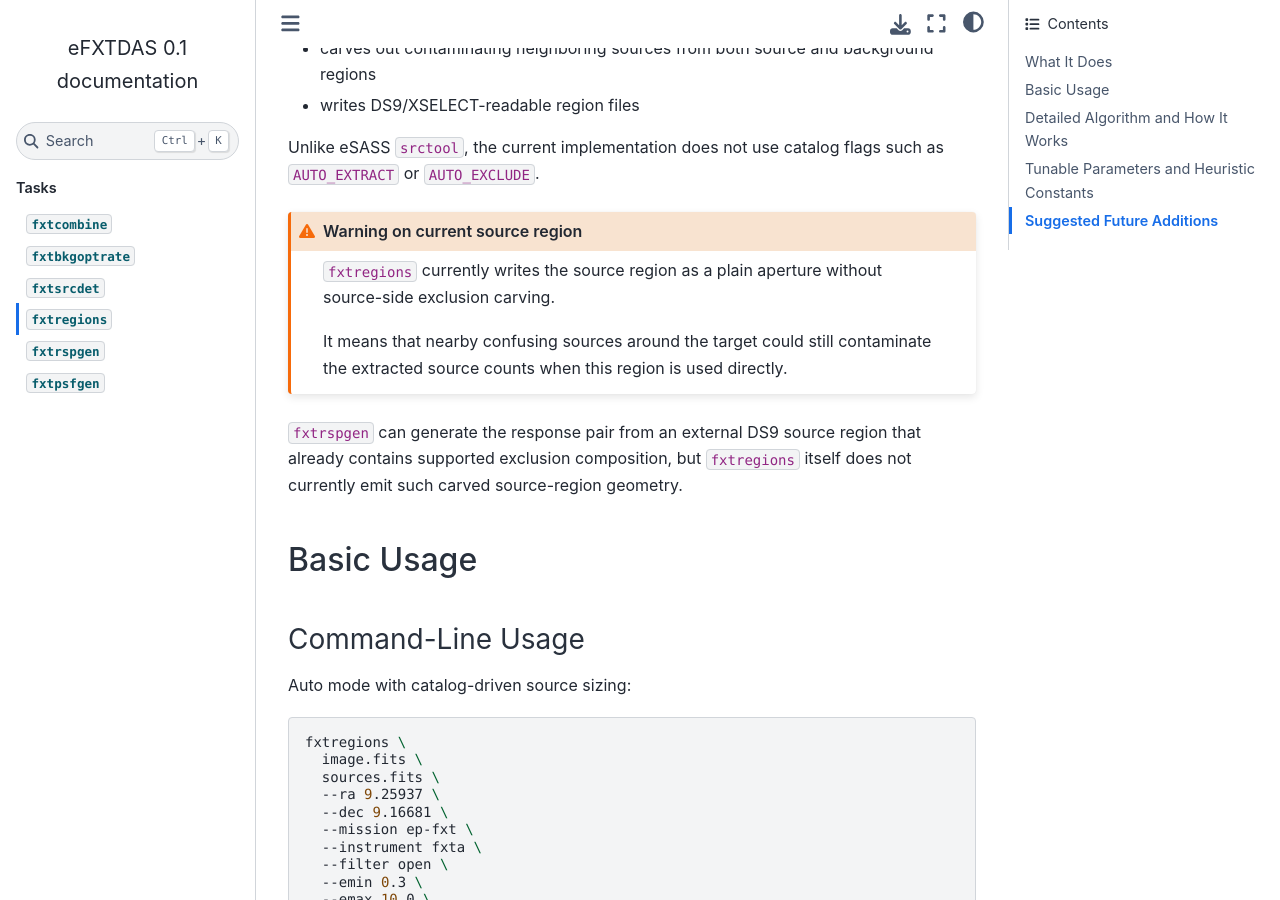
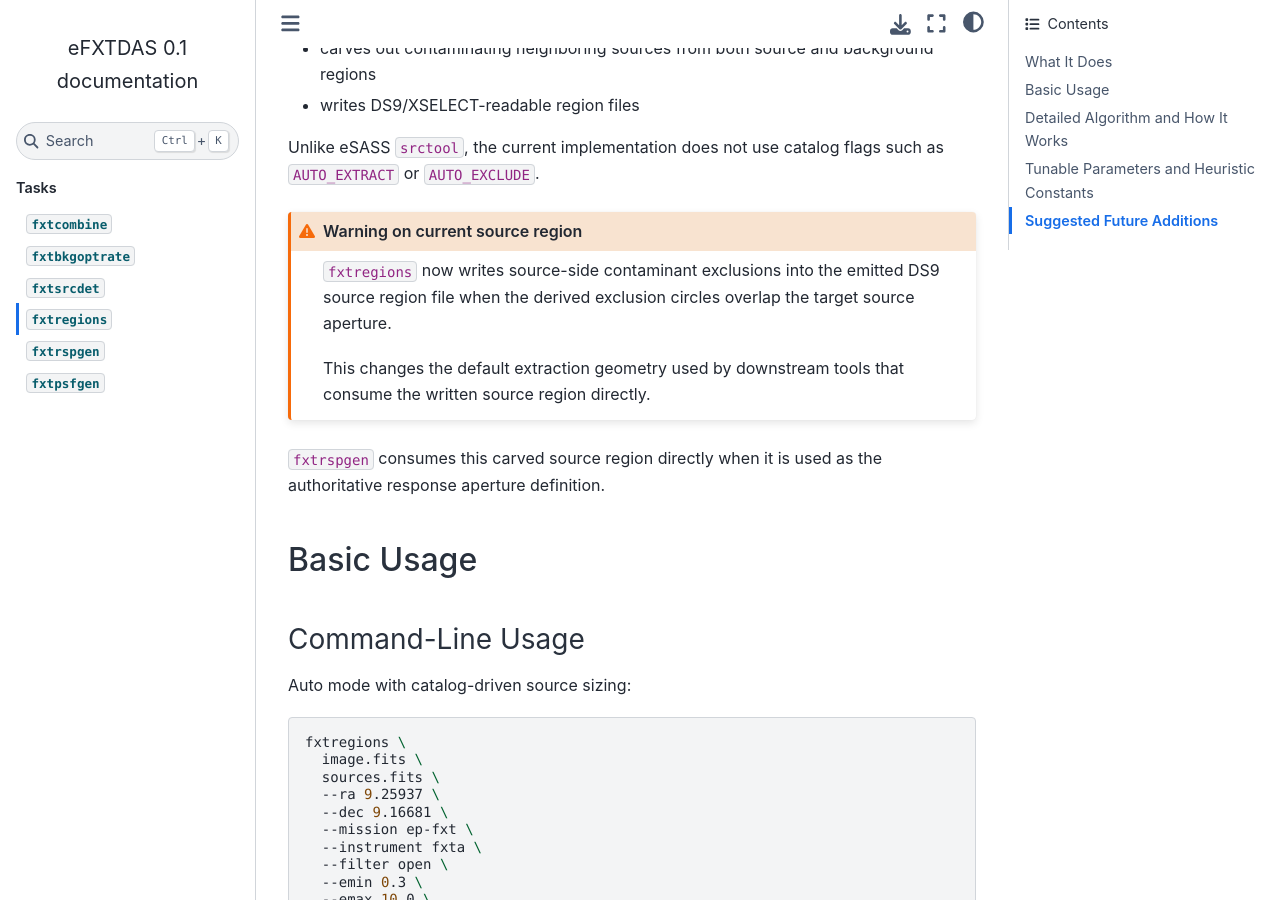
Before and after one commit to AstroChensj/eFXTDAS, a Sphinx documentation site: the page built from docs/fxtregions.md, in a window 1280 px wide and 900 px high, scrolled down 388 px. Built offline with Sphinx 7.4.7 and the Sphinx Book theme 1.1.4, drawn with Linux system fonts in a browser that asks for light colours; some of the changed text lies outside the part shown.

Commit message:
added source exclusion region

````diff
--- a/docs/fxtregions.md
+++ b/docs/fxtregions.md
@@ -16,16 +16,16 @@ Unlike eSASS `srctool`, the current implementation does not use catalog flags su
 
 ```{admonition} Warning on current source region
 :class: warning
-`fxtregions` currently writes the source region as a plain aperture without
-source-side exclusion carving.
+`fxtregions` now writes source-side contaminant exclusions into the emitted
+DS9 source region file when the derived exclusion circles overlap the target
+source aperture.
 
-It means that nearby confusing sources around the target could still contaminate
-the extracted source counts when this region is used directly.
+This changes the default extraction geometry used by downstream tools that
+consume the written source region directly.
 ```
 
-`fxtrspgen` can generate the response pair from an external DS9 source region
-that already contains supported exclusion composition, but `fxtregions` itself
-does not currently emit such carved source-region geometry.
+`fxtrspgen` consumes this carved source region directly when it is used as the
+authoritative response aperture definition.
 
 ## Basic Usage
 
@@ -223,8 +223,8 @@ The products mean:
 - `source.reg`
   - DS9/XSELECT-readable source extraction region
   - centered on the adopted target coordinate
-  - in current practice, this is written as a plain source aperture without
-    carved source exclusions
+  - includes contaminating-source exclusion regions when the derived exclusion
+    circles overlap the source aperture
 - `background.reg`
   - DS9/XSELECT-readable background annulus region
   - includes contaminating-source exclusion regions where needed
@@ -261,9 +261,8 @@ where:
 - `background_region`
   - DS9 region expression for the background annulus
 - `source_excludes`
-  - contaminant exclusions derived for the source region logic
-  - currently useful mainly for diagnostics, since the written source region is
-    intentionally kept simple for ARF compatibility
+  - contaminant exclusions applied to the written source region when they
+    overlap the source aperture
 - `background_excludes`
   - contaminant exclusions applied to the background region
 - `source_radius_arcsec`
````
Also changed, not shown: docs/fxtcombine.md (+1 -1 lines), 1 other file.
